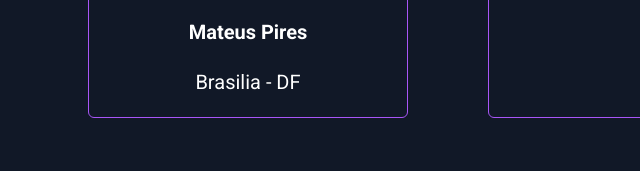
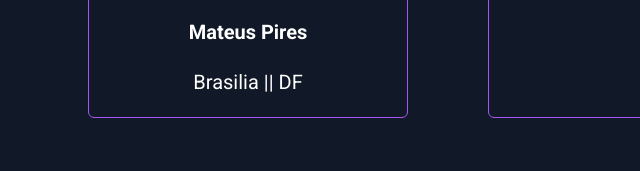
Before and after one commit to mateusdeve/portifolio-live, a website: page src/index.html in a window 1280 px wide. Shown: the part 286-457 px from the top of the page, 72-712 px from the left. Drawn offline with Linux system fonts and the light colour scheme.

```diff
--- a/src/index.html
+++ b/src/index.html
@@ -24,7 +24,7 @@
             alt=""
           />
           <h1 class="font-bold text-white text-[20px] mt-5">Mateus Pires</h1>
-          <h2 class="mt-5 text-[20px] text-white">Brasilia - DF</h2>
+          <h2 class="mt-5 text-[20px] text-white">Brasilia || DF</h2>
         </div>
         <div class="w-7/12 border border-purple-500 rounded-md p-5 bg-gray-900">
           <h1 class="text-[25px] text-white font-bold">Sobre mim</h1>
```
